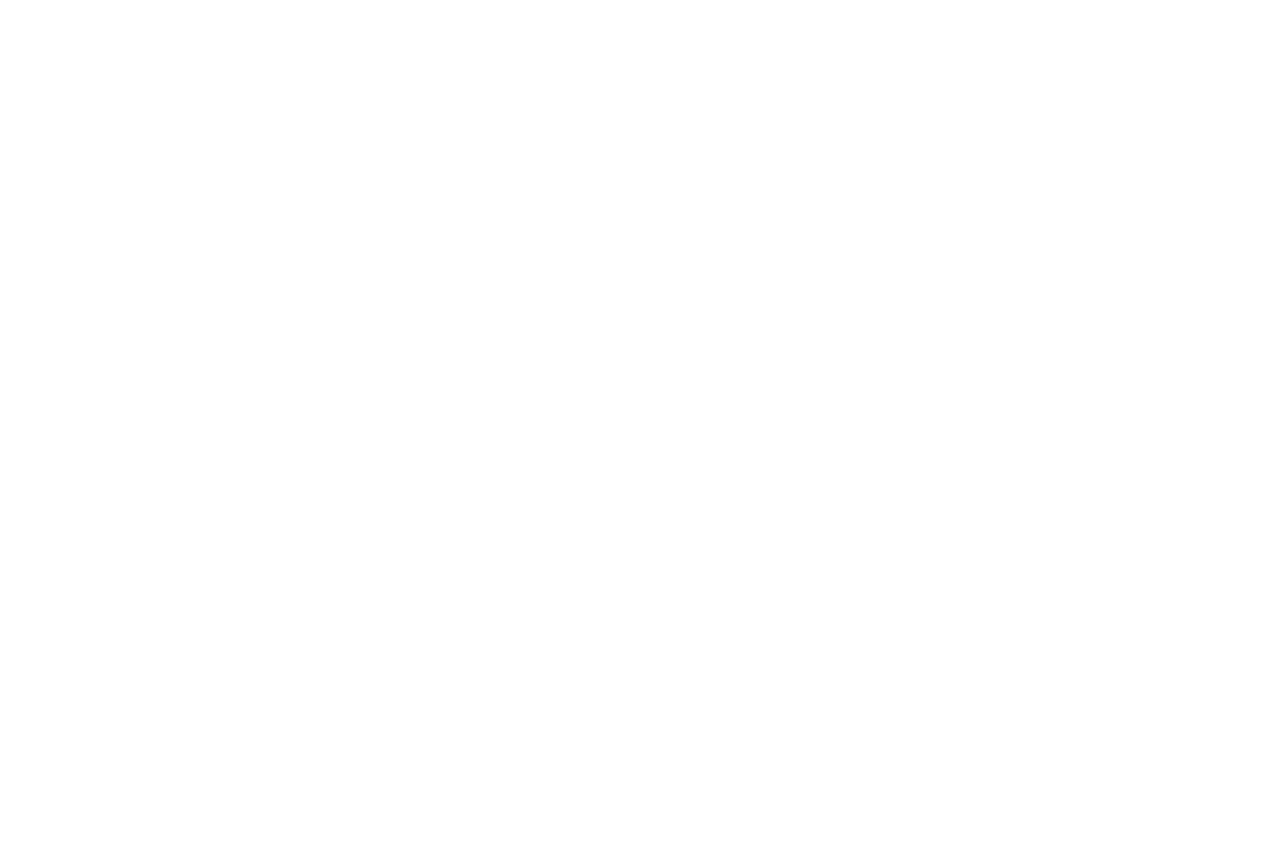
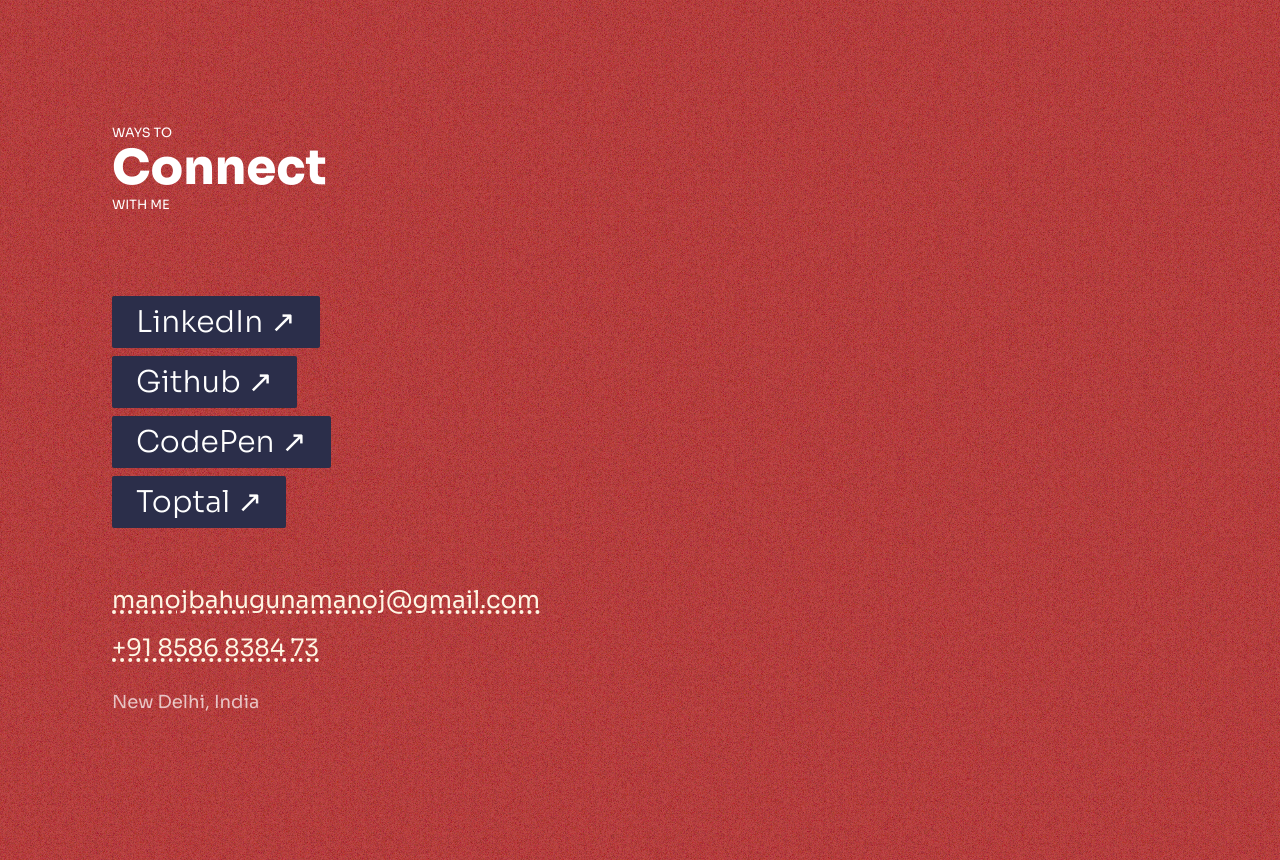
Before and after one commit to ManojBahuguna/manojbahuguna.github.io, a React (Vite) app: page / in a window 1280 px wide. Shown: the part 3780-4640 px from the top of the page. Before the commit the page ends 3772 px from the top, so only its background shows below. Built offline with nearby package versions, Linux system fonts and the light colour scheme; a web font is replaced by a local one.

Commit message:
feat: add Contact section

```diff
--- a/src/App.tsx
+++ b/src/App.tsx
@@ -2,15 +2,17 @@
 import { Experiences } from "./sections/Experiences";
 import { Recommendations } from "./sections/Recommendations";
 import { SecondaryCursor } from "./utils/SecondaryCursor";
+import { Contact } from "./sections/Contact";
 
 export function App() {
   return (
-    <div className="bg-[url(/grainy-gradient.svg)] bg-fixed">
+    <div className="bg-[url(/grainy-gradient.svg)]">
       <SecondaryCursor />
       <div className="relative z-20 bg-[url(/grainy-gradient.svg)]">
         <Hero />
         <Experiences />
         <Recommendations />
+        <Contact />
       </div>
     </div>
   );
--- a/src/index.css
+++ b/src/index.css
@@ -1,6 +1,11 @@
 @tailwind base;
 @tailwind components;
 @tailwind utilities;
+
+html,
+body {
+  scroll-behavior: smooth;
+}
 
 body,
 button,
--- /dev/null
+++ b/src/sections/Contact.tsx
@@ -0,0 +1,65 @@
+const links = [
+  { title: "LinkedIn", href: "https://linkedin.com/in/BahugunaManoj" },
+  { title: "Github", href: "https://github.com/ManojBahuguna" },
+  { title: "CodePen", href: "https://codepen.io/ManojBahuguna" },
+  { title: "Toptal", href: "https://toptal.com/resume/manoj-bahuguna" },
+];
+
+export function Contact() {
+  return (
+    <div id="contact" className="bg-red bg-opacity-70">
+      <div className="container py-24 sm:py-32">
+        <h2 className="text-white mb-20">
+          <small className="uppercase">Ways to </small>
+          <span className="FontFancy text-3xl sm:text-5xl font-bold block">
+            Connect
+          </span>
+          <small className="uppercase"> with me</small>
+        </h2>
+
+        <ul className="grid gap-2 text-accent place-items-start my-12">
+          {links.map(({ title, href }) => (
+            <li key={title}>
+              <a
+                className="text-xl sm:text-3xl block bg-accent text-white font-light py-2 px-6 rounded-sm transition-transform hover:translate-x-1"
+                href={href}
+                target="_blank"
+                rel="noreferrer"
+              >
+                {title} &#8599;
+              </a>
+            </li>
+          ))}
+        </ul>
+
+        <div>
+          <p>
+            <a
+              className="inline-block text-lg sm:text-2xl text-lightPrimary hover:text-white my-2 underline decoration-dotted decoration-4 break-all"
+              href="mailto:manojbahugunamanoj@gmail.com"
+              target="_blank"
+              rel="noreferrer"
+            >
+              manojbahugunamanoj@gmail.com
+            </a>
+          </p>
+
+          <p>
+            <a
+              className="inline-block text-lg sm:text-2xl text-lightPrimary hover:text-white my-2 underline decoration-dotted decoration-4"
+              href="tel:+91-8586838473"
+              target="_blank"
+              rel="noreferrer"
+            >
+              +91 8586 8384 73
+            </a>
+          </p>
+
+          <p className="text-white text-opacity-70 text-lg my-4">
+            New Delhi, India
+          </p>
+        </div>
+      </div>
+    </div>
+  );
+}
```
